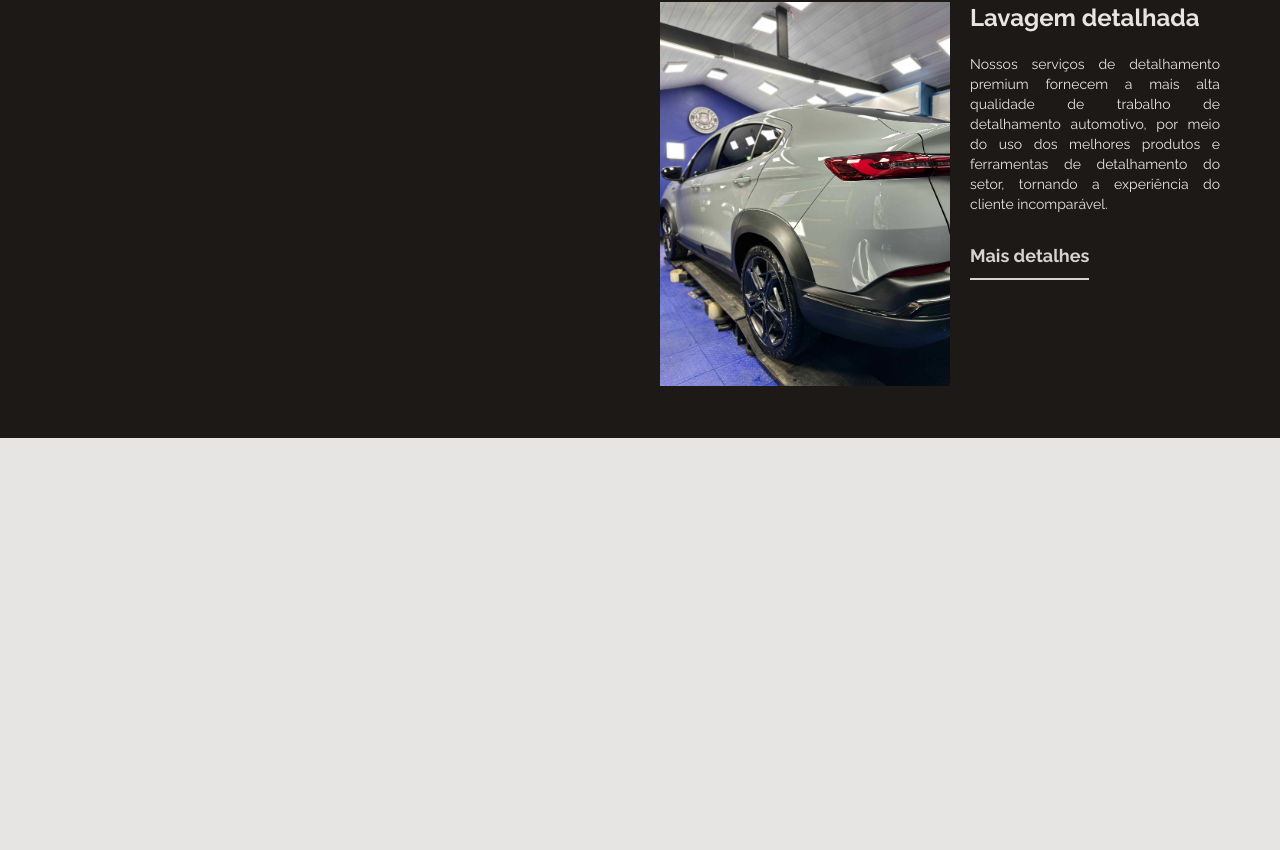
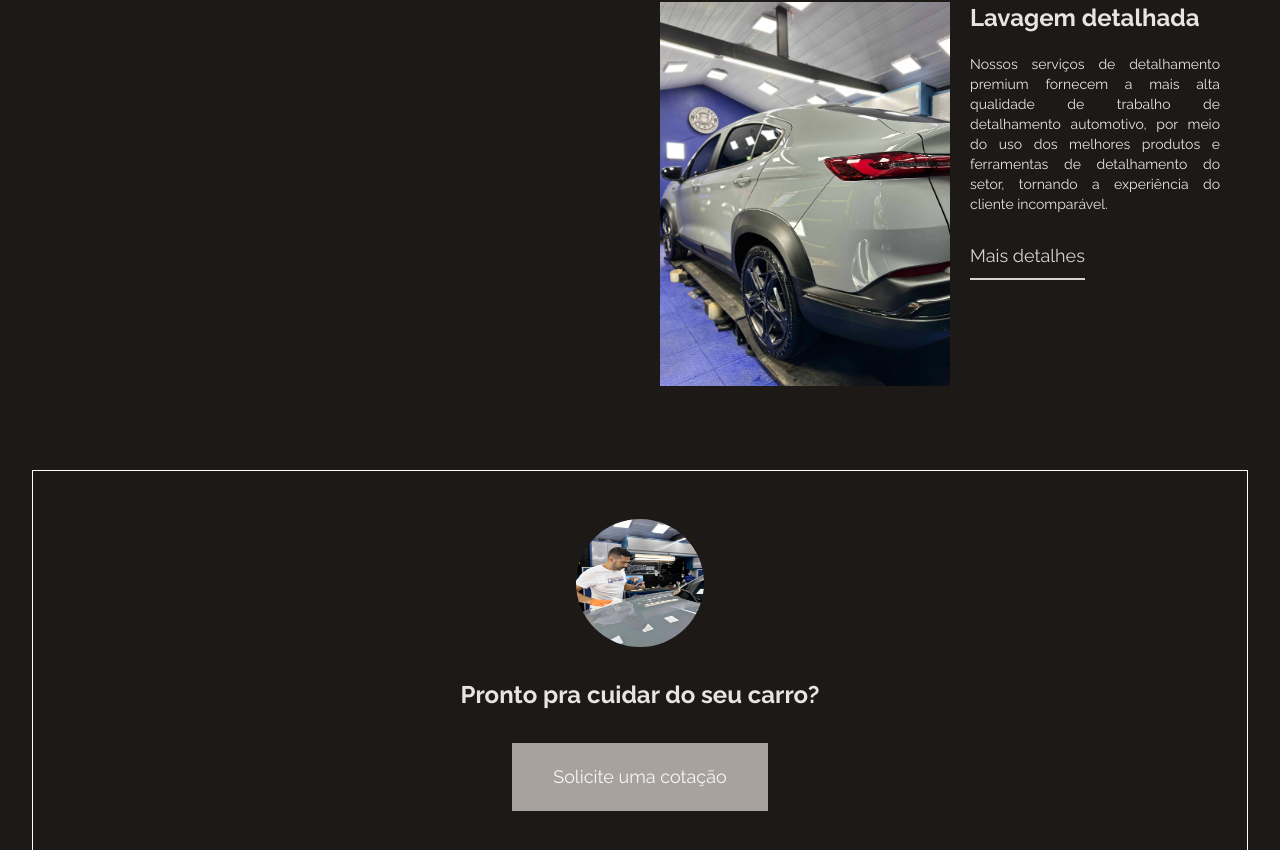
Before and after one commit to brunoprestesap/estudiocar, a React (Vite) app: page / in a window 1280 px wide. Shown: the part 2722-3572 px from the top of the page. Before the commit the page ends 3160 px from the top, so only its background shows below. Built offline with nearby package versions, Linux system fonts and the light colour scheme.

Commit message:
CTA complete

```diff
--- a/src/App.jsx
+++ b/src/App.jsx
@@ -1,7 +1,7 @@
+import Cta from './components/Cta';
 import Experience from './components/Experience';
 import Main from './components/Main'
 import Services from './components/Services';
-import Sidenav from './components/Sidenav';
 
 function App() {
 
@@ -10,6 +10,7 @@ function App() {
       <Main />
       <Experience />
       <Services />
+      <Cta />
     </div>
   );
 }
--- /dev/null
+++ b/src/components/Cta.jsx
@@ -0,0 +1,18 @@
+import React from "react";
+import imgCta from "../assets/IMG_0192.jpeg";
+
+const Cta = () => {
+  return (
+    <div className="bg-stone-900 p-8">
+      <div className="p-12 border border-white flex flex-col justify-center items-center">
+        <img src={imgCta} alt="/" className="rounded-full w-32 h-32" />
+        <h2 className="text-stone-200 text-3xl md:text-xl text-center lg:text-2xl font-bold my-8 md:mx-12">Pronto pra cuidar do seu carro?</h2>
+        <button className="p-5 bg-stone-400 text-lg w-full md:w-52 lg:w-64 text-white/90 hover:bg-stone-600">
+          Solicite uma cotação
+        </button>
+      </div>
+    </div>
+  );
+};
+
+export default Cta;
--- a/src/components/ServicesItem.jsx
+++ b/src/components/ServicesItem.jsx
@@ -18,8 +18,8 @@ const ServicesItem = ({ id, img, title, desc }) => {
           {desc}
         </h2>
 
-        <div className="border-b-2 py-2 w-fit border-stone-300">
-            <h2 className="text-stone-300 font-bold mb-8 sm:mb-0 md:text-lg">
+        <div className="border-b-2 py-2 w-fit border-stone-300 mb-5">
+            <h2 className="text-stone-300 font-boldsm:mb-0 md:text-lg">
                 Mais detalhes
             </h2>
         </div>
```
